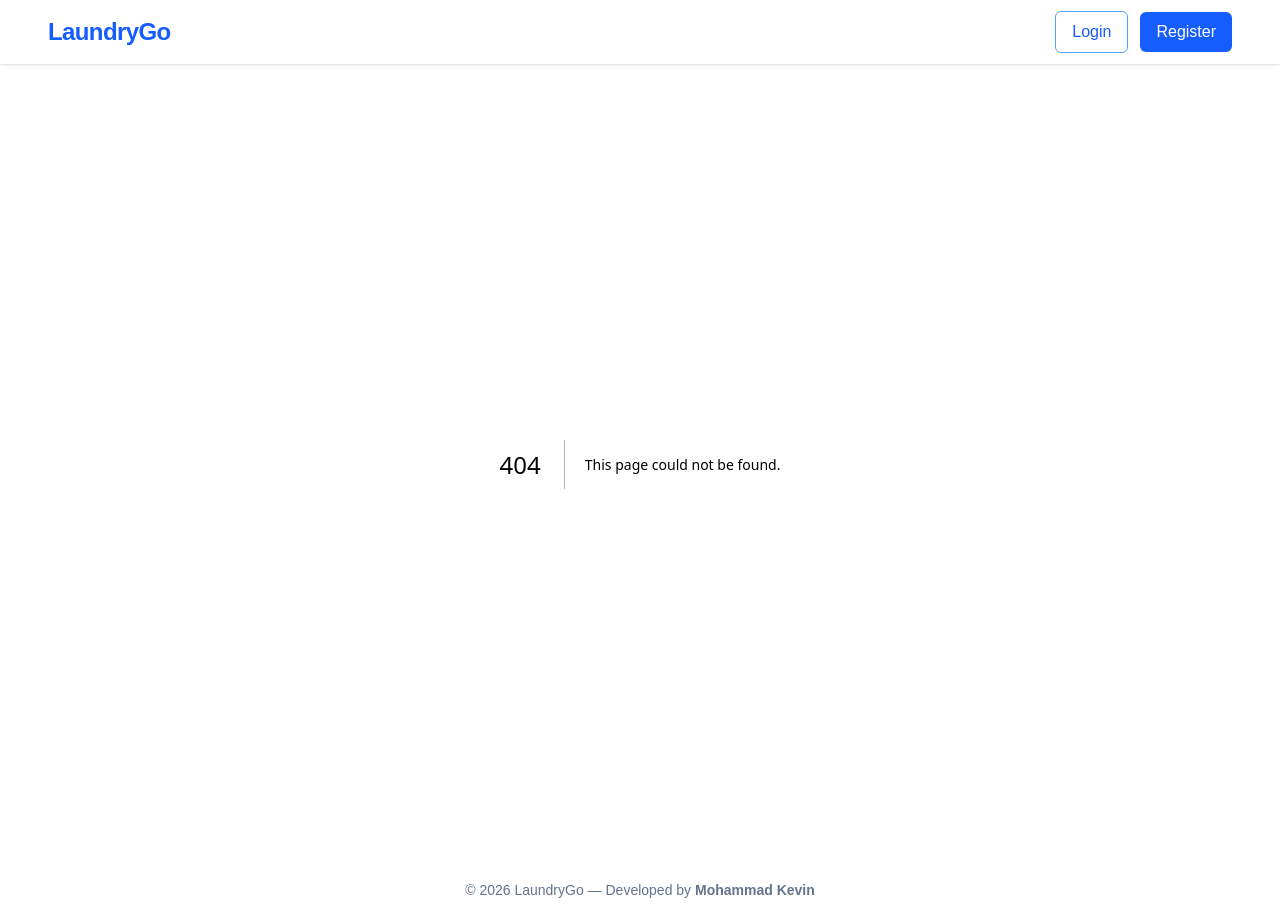
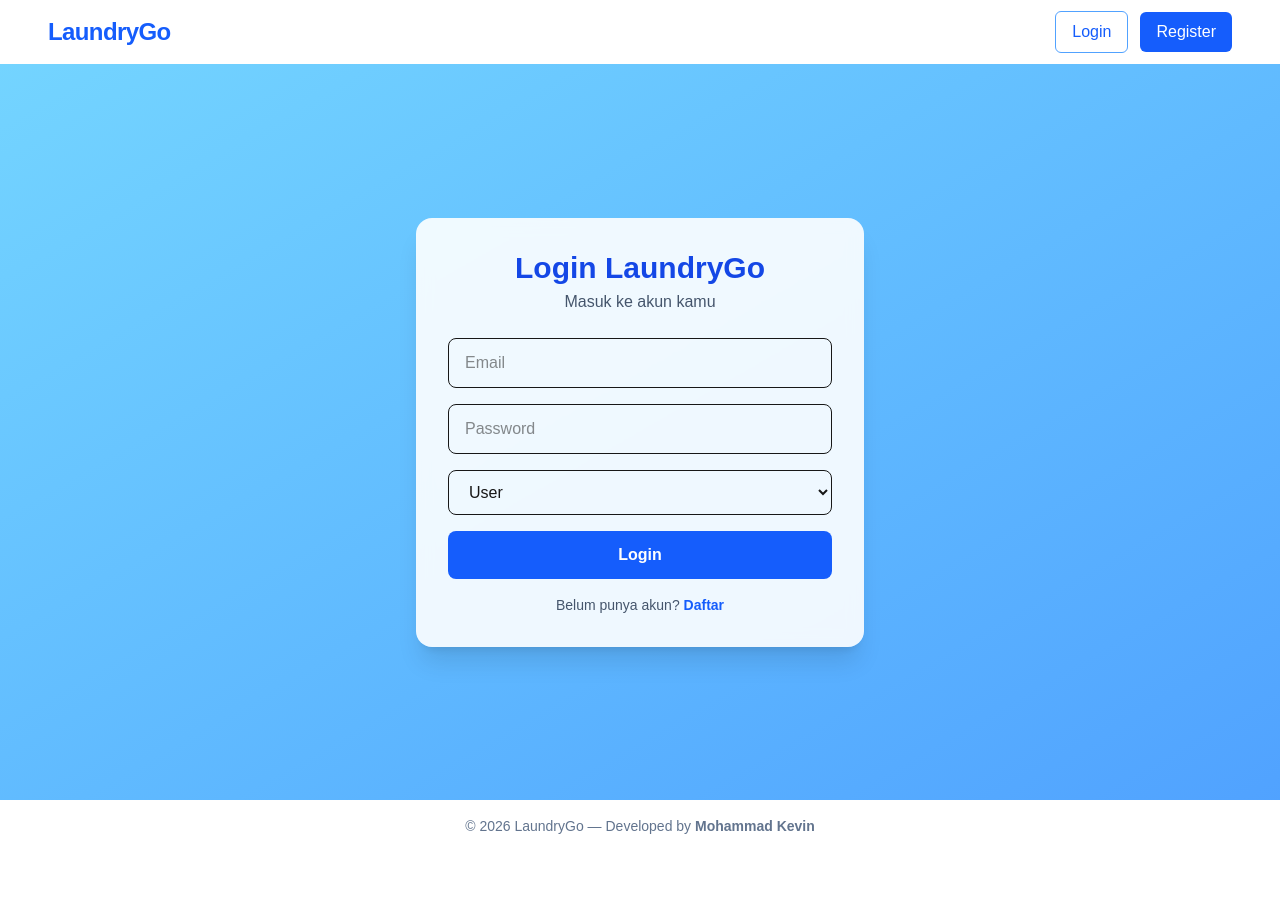
Before and after one commit to MohammadKevin/LaundryGo, a Next.js app: page /login in a window 1280 px wide. Before the commit this address had no page. After the commit the page ends 852 px from the top, so only its background shows below. Built offline with nearby package versions, Linux system fonts and the light colour scheme.

Commit message:
Add role-based auth, middleware, dashboards, login register

```diff
--- a/components/Navbar.tsx
+++ b/components/Navbar.tsx
@@ -1,3 +1,5 @@
+import Link from 'next/link'
+
 export default function Navbar() {
     return (
         <nav className="bg-white h-16 flex items-center justify-between px-12 shadow-sm">
@@ -6,12 +8,19 @@ export default function Navbar() {
             </h1>
 
             <div className="flex items-center gap-3">
-                <button className="px-4 py-2 text-blue-600 border border-blue-400 rounded-md hover:bg-blue-50 transition">
+                <Link
+                    href="/login"
+                    className="px-4 py-2 text-blue-600 border border-blue-400 rounded-md hover:bg-blue-50 transition"
+                >
                     Login
-                </button>
-                <button className="px-4 py-2 bg-blue-600 text-white rounded-md hover:bg-blue-700 transition">
+                </Link>
+
+                <Link
+                    href="/register"
+                    className="px-4 py-2 bg-blue-600 text-white rounded-md hover:bg-blue-700 transition"
+                >
                     Register
-                </button>
+                </Link>
             </div>
         </nav>
     )
--- /dev/null
+++ b/src/app/dashboard/admin/page.tsx
@@ -0,0 +1,13 @@
+export default function AdminDashboard() {
+    return (
+        <div className="min-h-[calc(100vh-64px)] bg-slate-100 p-10">
+            <h1 className="text-3xl font-bold text-red-600">
+                Dashboard Admin
+            </h1>
+
+            <p className="mt-2 text-slate-600">
+                Kelola seluruh sistem LaundryGo
+            </p>
+        </div>
+    )
+}
--- /dev/null
+++ b/src/app/dashboard/laundry/page.tsx
@@ -0,0 +1,13 @@
+export default function LaundryDashboard() {
+    return (
+        <div className="min-h-[calc(100vh-64px)] bg-sky-100 p-10">
+            <h1 className="text-3xl font-bold text-blue-700">
+                Dashboard Laundry
+            </h1>
+
+            <p className="mt-2 text-slate-600">
+                Kelola pesanan laundry masuk
+            </p>
+        </div>
+    )
+}
--- /dev/null
+++ b/src/app/dashboard/user/page.tsx
@@ -0,0 +1,30 @@
+export default function UserDashboard() {
+    return (
+        <div className="min-h-[calc(100vh-64px)] bg-sky-100 p-10">
+            <h1 className="text-3xl font-bold text-blue-700">
+                Dashboard User
+            </h1>
+
+            <p className="mt-2 text-slate-600">
+                Selamat datang di LaundryGo 👋
+            </p>
+
+            <div className="grid grid-cols-1 md:grid-cols-3 gap-6 mt-8">
+                <div className="bg-white p-6 rounded-xl shadow">
+                    <h2 className="font-semibold text-slate-700">Laundry Aktif</h2>
+                    <p className="text-3xl font-bold text-blue-600 mt-2">1</p>
+                </div>
+
+                <div className="bg-white p-6 rounded-xl shadow">
+                    <h2 className="font-semibold text-slate-700">Dalam Proses</h2>
+                    <p className="text-3xl font-bold text-yellow-500 mt-2">1</p>
+                </div>
+
+                <div className="bg-white p-6 rounded-xl shadow">
+                    <h2 className="font-semibold text-slate-700">Selesai</h2>
+                    <p className="text-3xl font-bold text-green-600 mt-2">3</p>
+                </div>
+            </div>
+        </div>
+    )
+}
--- /dev/null
+++ b/src/app/login/page.tsx
@@ -0,0 +1,78 @@
+'use client'
+
+import { useState } from 'react'
+import { useRouter } from 'next/navigation'
+
+export default function LoginPage() {
+    const router = useRouter()
+    const [email, setEmail] = useState('')
+    const [password, setPassword] = useState('')
+    const [role, setRole] = useState('USER')
+
+    const handleLogin = (e: React.FormEvent) => {
+        e.preventDefault()
+
+        // SIMULASI LOGIN (NANTI DIGANTI BACKEND)
+        if (role === 'ADMIN') router.push('/dashboard/admin')
+        if (role === 'LAUNDRY') router.push('/dashboard/laundry')
+        if (role === 'USER') router.push('/dashboard/user')
+    }
+
+    return (
+        <div className="min-h-[calc(100vh-64px)] bg-gradient-to-br from-sky-300 to-blue-400 flex items-center justify-center px-4">
+            <div className="bg-white/90 backdrop-blur p-8 rounded-2xl shadow-xl w-full max-w-md">
+
+                <h1 className="text-3xl font-bold text-center text-blue-700">
+                    Login LaundryGo
+                </h1>
+                <p className="text-center text-slate-600 mt-1">
+                    Masuk ke akun kamu
+                </p>
+
+                <form onSubmit={handleLogin} className="mt-6 space-y-4">
+                    <input
+                        type="email"
+                        placeholder="Email"
+                        className="w-full px-4 py-3 rounded-lg border focus:outline-none focus:ring-2 focus:ring-blue-400"
+                        value={email}
+                        onChange={(e) => setEmail(e.target.value)}
+                        required
+                    />
+
+                    <input
+                        type="password"
+                        placeholder="Password"
+                        className="w-full px-4 py-3 rounded-lg border focus:outline-none focus:ring-2 focus:ring-blue-400"
+                        value={password}
+                        onChange={(e) => setPassword(e.target.value)}
+                        required
+                    />
+
+                    <select
+                        className="w-full px-4 py-3 rounded-lg border focus:outline-none focus:ring-2 focus:ring-blue-400"
+                        value={role}
+                        onChange={(e) => setRole(e.target.value)}
+                    >
+                        <option value="USER">User</option>
+                        <option value="LAUNDRY">Laundry</option>
+                        <option value="ADMIN">Admin</option>
+                    </select>
+
+                    <button
+                        type="submit"
+                        className="w-full py-3 bg-blue-600 text-white font-semibold rounded-lg hover:bg-blue-700 transition"
+                    >
+                        Login
+                    </button>
+                </form>
+
+                <p className="text-center text-sm text-slate-600 mt-4">
+                    Belum punya akun?{' '}
+                    <a href="/register" className="text-blue-600 font-semibold hover:underline">
+                        Daftar
+                    </a>
+                </p>
+            </div>
+        </div>
+    )
+}
--- a/src/app/page.tsx
+++ b/src/app/page.tsx
@@ -1,3 +1,5 @@
+import Link from 'next/link'
+
 export default function HomePage() {
   return (
     <section className="relative min-h-[calc(100vh-64px)] flex items-center bg-gradient-to-br from-sky-300 via-sky-400 to-blue-400 overflow-hidden">
@@ -24,12 +26,19 @@ export default function HomePage() {
           </p>
 
           <div className="mt-10 flex flex-wrap gap-4">
-            <button className="px-8 py-3 bg-blue-700 text-white font-semibold rounded-lg shadow-lg hover:bg-blue-800 hover:scale-105 transition">
+            <Link
+              href="/login"
+              className="px-8 py-3 bg-blue-700 text-white font-semibold rounded-lg shadow-lg hover:bg-blue-800 hover:scale-105 transition"
+            >
               Coba Sekarang
-            </button>
-            <button className="px-8 py-3 bg-white/80 text-blue-700 font-semibold rounded-lg shadow hover:bg-white transition">
+            </Link>
+
+            <Link
+              href="#"
+              className="px-8 py-3 bg-white/80 text-blue-700 font-semibold rounded-lg shadow hover:bg-white transition"
+            >
               Pelajari Lebih Lanjut
-            </button>
+            </Link>
           </div>
         </div>
 
--- /dev/null
+++ b/src/app/register/page.tsx
@@ -0,0 +1,75 @@
+'use client'
+
+import { useRouter } from 'next/navigation'
+import { useState } from 'react'
+
+export default function RegisterPage() {
+    const router = useRouter()
+    const [name, setName] = useState('')
+    const [email, setEmail] = useState('')
+    const [password, setPassword] = useState('')
+
+    const handleRegister = (e: React.FormEvent) => {
+        e.preventDefault()
+
+        // SIMULASI REGISTER
+        router.push('/login')
+    }
+
+    return (
+        <div className="min-h-[calc(100vh-64px)] bg-gradient-to-br from-sky-300 to-blue-400 flex items-center justify-center px-4">
+            <div className="bg-white/90 backdrop-blur p-8 rounded-2xl shadow-xl w-full max-w-md">
+
+                <h1 className="text-3xl font-bold text-center text-blue-700">
+                    Daftar LaundryGo
+                </h1>
+                <p className="text-center text-slate-600 mt-1">
+                    Buat akun baru
+                </p>
+
+                <form onSubmit={handleRegister} className="mt-6 space-y-4">
+                    <input
+                        type="text"
+                        placeholder="Nama Lengkap"
+                        className="w-full px-4 py-3 rounded-lg border focus:outline-none focus:ring-2 focus:ring-blue-400"
+                        value={name}
+                        onChange={(e) => setName(e.target.value)}
+                        required
+                    />
+
+                    <input
+                        type="email"
+                        placeholder="Email"
+                        className="w-full px-4 py-3 rounded-lg border focus:outline-none focus:ring-2 focus:ring-blue-400"
+                        value={email}
+                        onChange={(e) => setEmail(e.target.value)}
+                        required
+                    />
+
+                    <input
+                        type="password"
+                        placeholder="Password"
+                        className="w-full px-4 py-3 rounded-lg border focus:outline-none focus:ring-2 focus:ring-blue-400"
+                        value={password}
+                        onChange={(e) => setPassword(e.target.value)}
+                        required
+                    />
+
+                    <button
+                        type="submit"
+                        className="w-full py-3 bg-blue-600 text-white font-semibold rounded-lg hover:bg-blue-700 transition"
+                    >
+                        Register
+                    </button>
+                </form>
+
+                <p className="text-center text-sm text-slate-600 mt-4">
+                    Sudah punya akun?{' '}
+                    <a href="/login" className="text-blue-600 font-semibold hover:underline">
+                        Login
+                    </a>
+                </p>
+            </div>
+        </div>
+    )
+}
```
